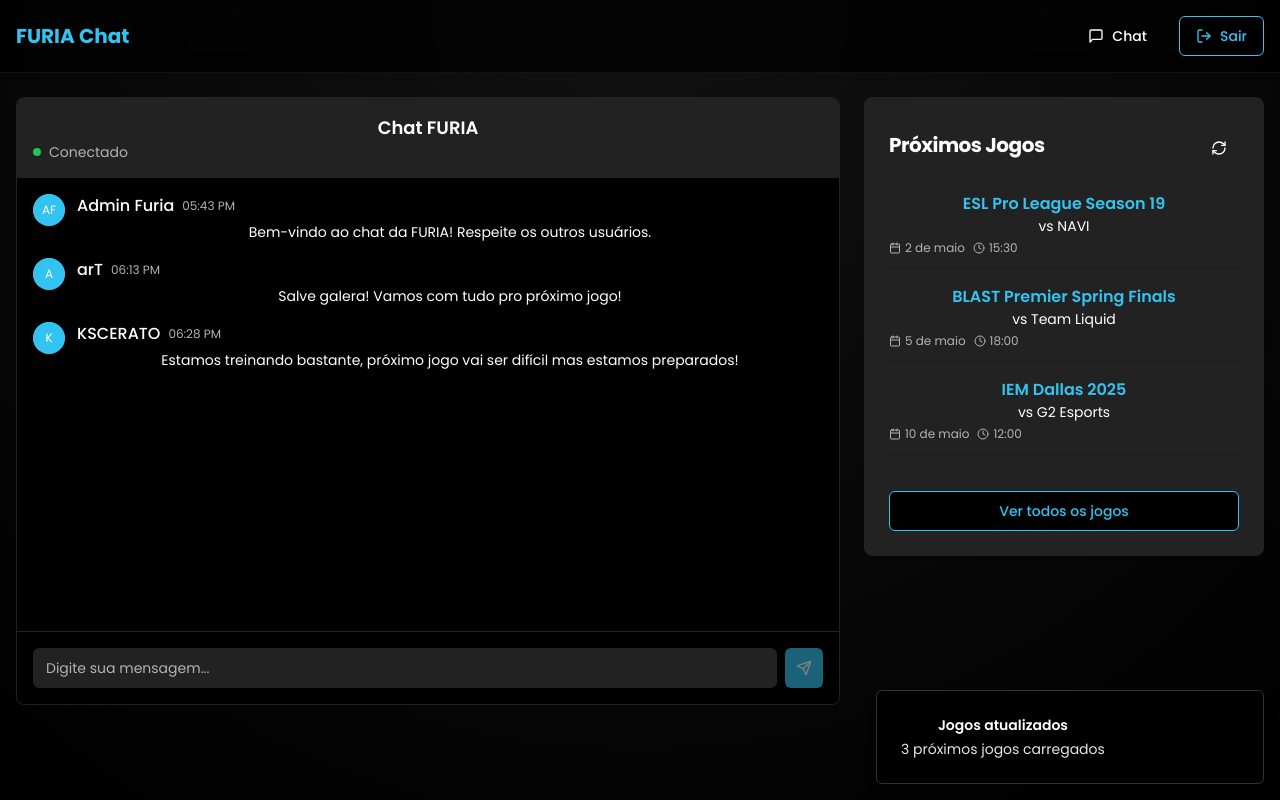
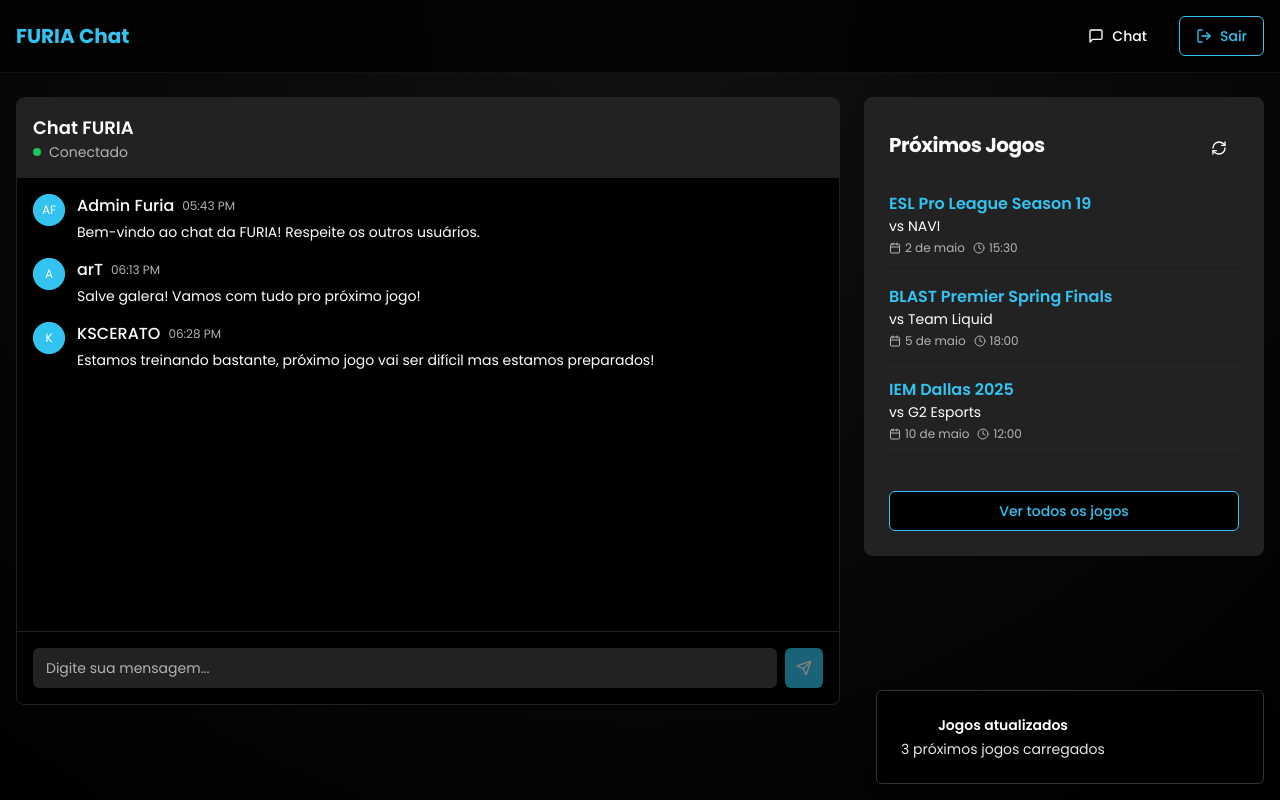
Before and after one commit to mateustavaresruiz/furia-desafio, a React (Vite) app: page /chat in a window 1280 px wide. Both pictures are taken after typing "name@example.com", "Sample123" into the empty fields and a click on the button "Entrar". Built offline with nearby package versions, Linux system fonts and the light colour scheme.

Commit message:
Fix: Adjust text alignment
Adjust text alignment in chat and matches.

```diff
--- a/src/components/chat/ChatBox.tsx
+++ b/src/components/chat/ChatBox.tsx
@@ -1,3 +1,4 @@
+
 import { useEffect, useRef, useState } from "react";
 import MessageItem from "./MessageItem";
 import MessageInput from "./MessageInput";
@@ -79,7 +80,7 @@ export default function ChatBox() {
 
   return (
     <div className="flex flex-col h-[calc(100vh-12rem)] bg-furia-black border border-furia-gray rounded-lg overflow-hidden">
-      <div className="p-4 bg-furia-gray">
+      <div className="p-4 bg-furia-gray text-left">
         <h2 className="text-lg font-semibold">Chat FURIA</h2>
         <div className="flex items-center">
           <div className={`w-2 h-2 rounded-full ${isConnected ? "bg-green-500" : "bg-red-500"} mr-2`}></div>
--- a/src/components/chat/MessageItem.tsx
+++ b/src/components/chat/MessageItem.tsx
@@ -34,7 +34,7 @@ export default function MessageItem({ message }: MessageItemProps) {
         </AvatarFallback>
       </Avatar>
 
-      <div className="flex-1">
+      <div className="flex-1 text-left">
         <div className="flex items-center gap-2">
           <span className="font-medium">{message.user.name}</span>
           <span className="text-xs text-muted-foreground">{formatTime(message.timestamp)}</span>
--- a/src/components/matches/MatchList.tsx
+++ b/src/components/matches/MatchList.tsx
@@ -80,7 +80,7 @@ export default function MatchList() {
 
   return (
     <Card className="bg-furia-gray border-furia-gray">
-      <CardHeader className="flex flex-row items-center justify-between">
+      <CardHeader className="flex flex-row items-center justify-between text-left">
         <CardTitle className="text-xl font-bold">Próximos Jogos</CardTitle>
         <Button
           variant="ghost"
@@ -93,9 +93,9 @@ export default function MatchList() {
         </Button>
       </CardHeader>
 
-      <CardContent className="space-y-4">
+      <CardContent className="space-y-4 text-left">
         {matches.length === 0 && !loading ? (
-          <p className="text-center py-4 text-muted-foreground">
+          <p className="py-4 text-muted-foreground">
             Nenhum jogo agendado no momento.
           </p>
         ) : (
```
